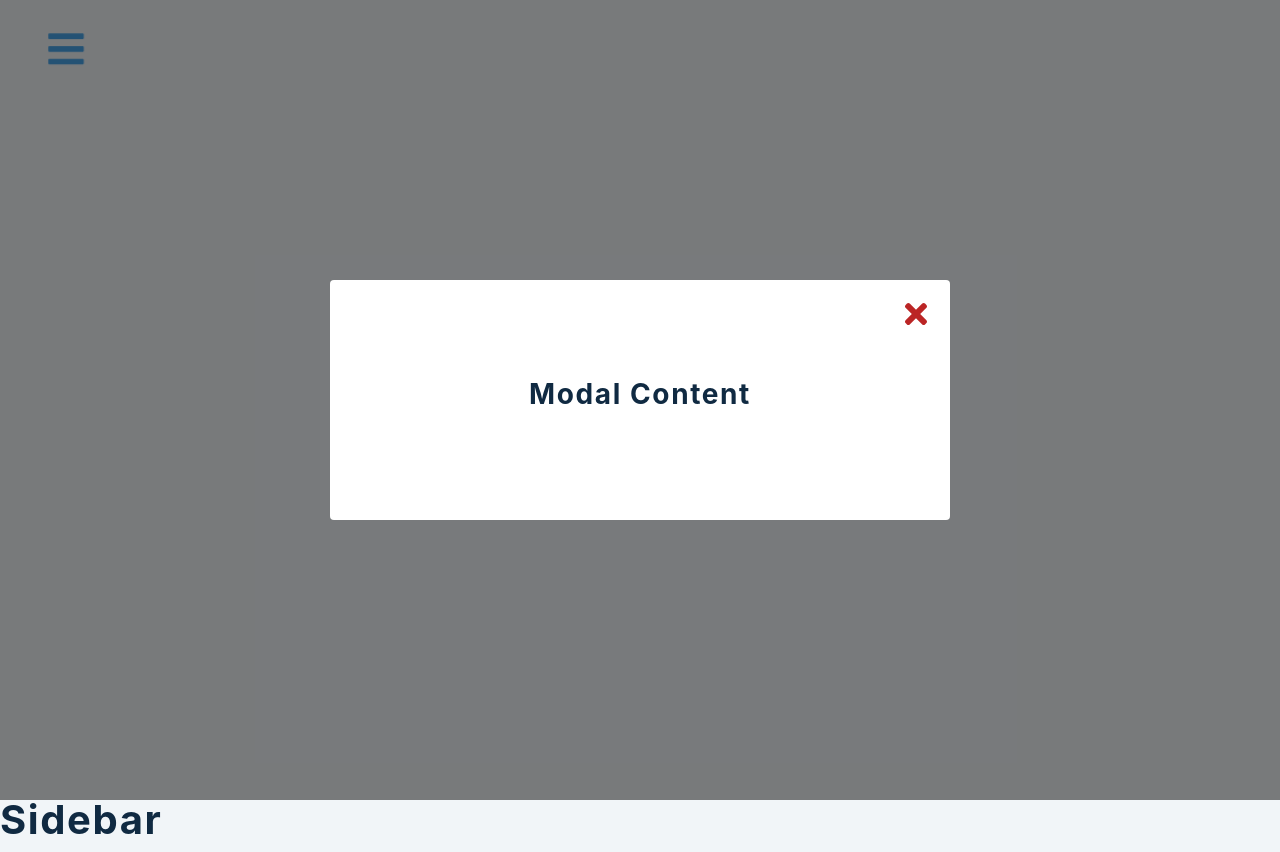
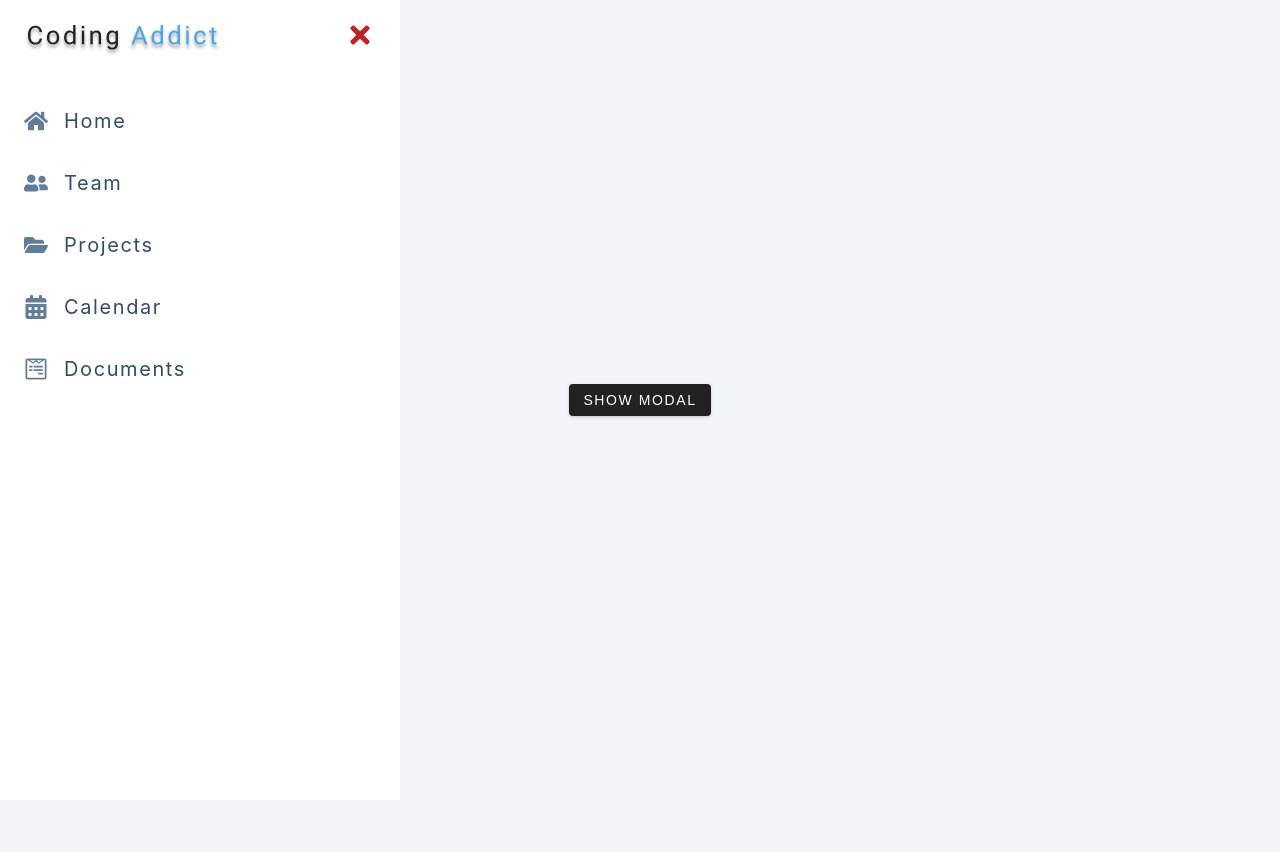
Before and after one commit to zeredogo/krypto-sidebar, a React (Create React App) app: page / in a window 1280 px wide. After the commit the page ends 800 px from the top, so only its background shows below. Built offline with nearby package versions, Linux system fonts and the light colour scheme.

Commit message:
updating modal

```diff
--- a/src/Modal.js
+++ b/src/Modal.js
@@ -1,7 +1,7 @@
 import React from 'react'
 import { FaTimes } from 'react-icons/fa'
 const Modal = () => {
-  return <div className={`modal-overlay show-modal`}>
+  return <div className={`modal-overlay `}>
     <div className='modal-container'>
       <h3>modal content</h3>
       <button className='close-modal-btn'>
--- a/src/Sidebar.js
+++ b/src/Sidebar.js
@@ -4,7 +4,29 @@
 import { social, links } from './data'
 
 const Sidebar = () => {
-  return <h2>sidebar</h2>
+  return (
+    <aside className={`sidebar show-sidebar`}>
+      <div className='sidebar-header'>
+        <img src={logo} className='logo' alt='krypto Zone' />
+        <button className='close-btn'>
+          <FaTimes />
+        </button>
+      </div>
+      <ul className='links'>
+        {links.map((link) => {
+          const {id, url, text, icon} = link
+          return (
+            <li key={id}>
+              <a href={url}>
+                {icon}
+                {text}
+              </a>
+            </li>
+          )
+        })}
+      </ul>
+    </aside>
+  )
 }
 
 export default Sidebar
```
